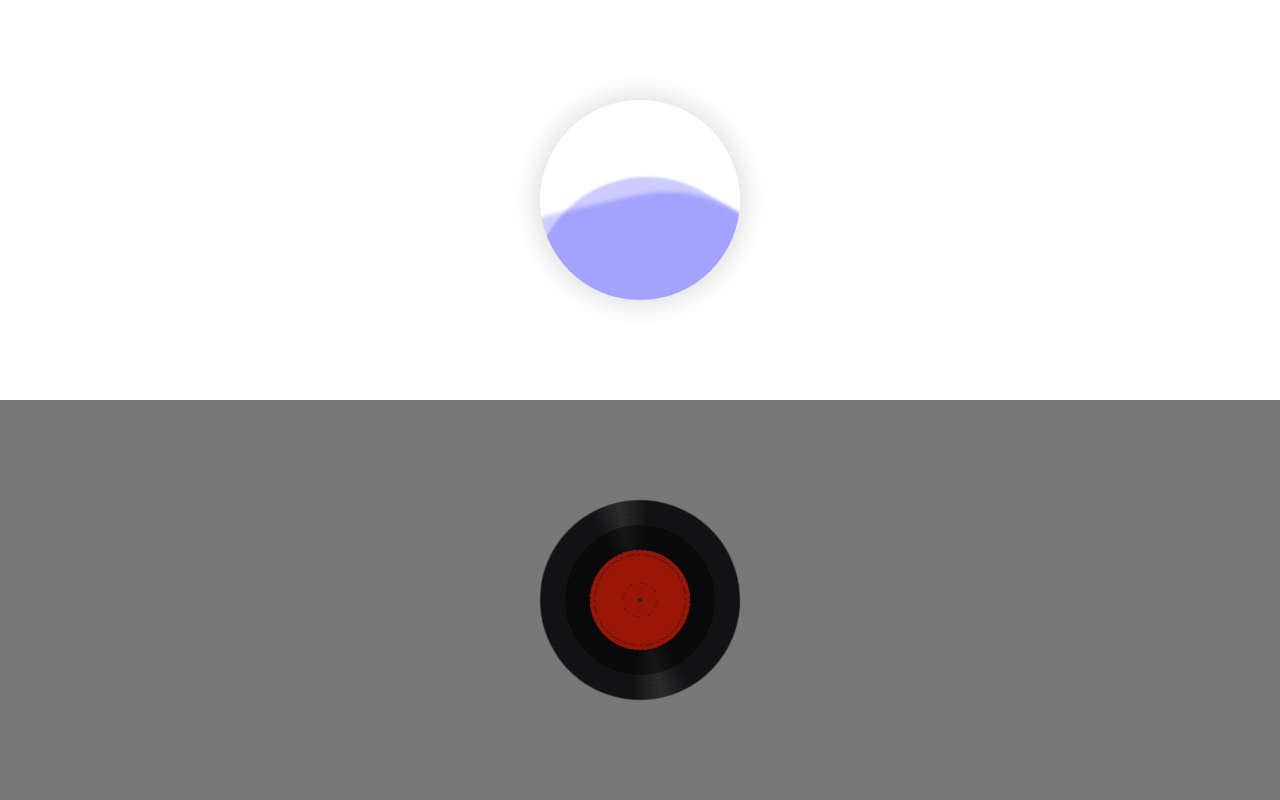
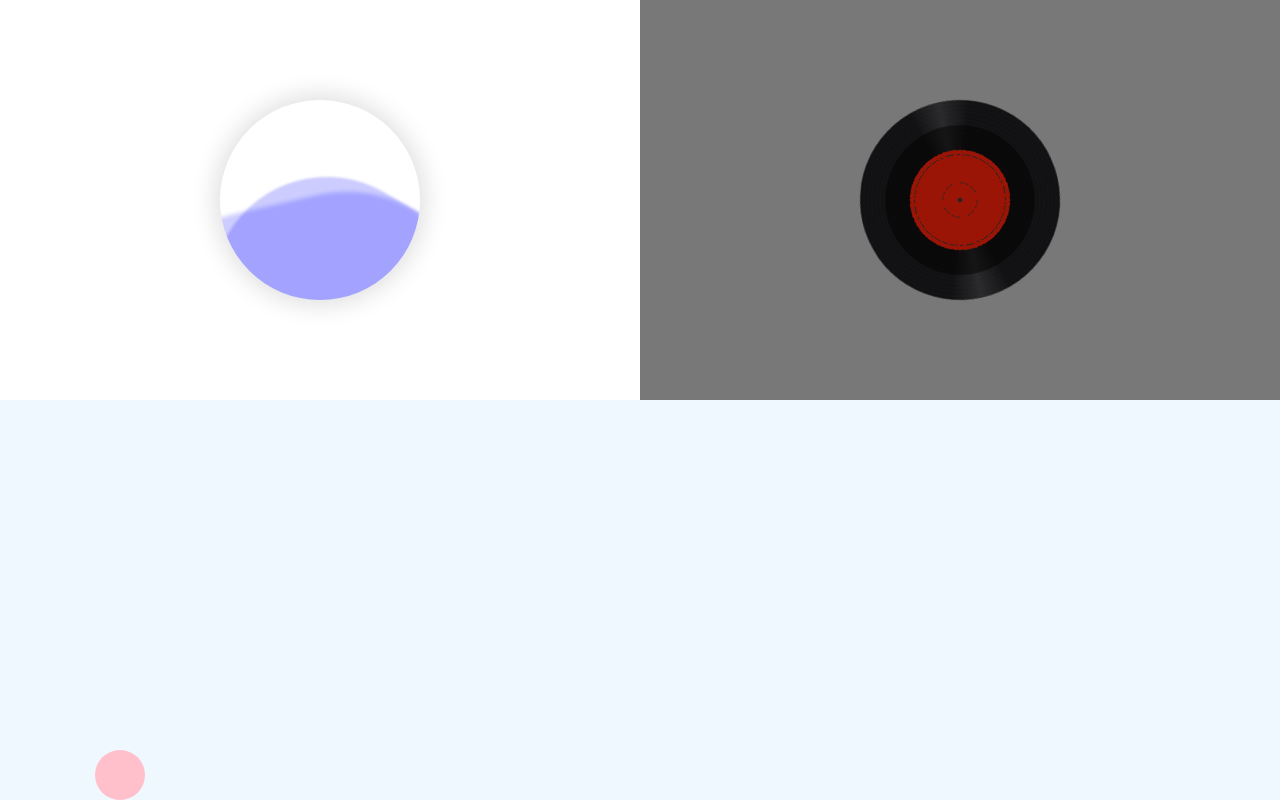
Before and after one commit to ChrisChan13/css-ideas, a website: page src/index.html in a window 1280 px wide. Drawn offline with Linux system fonts and the light colour scheme.

Commit message:
3.pinball

```diff
--- a/src/css/index.css
+++ b/src/css/index.css
@@ -1,6 +1,7 @@
 html, body {
   padding: 0;
   margin: 0;
+  overflow-x: hidden;
 }
 
 .row {
@@ -15,4 +16,5 @@ html, body {
   width: 50%;
   height: 100%;
   position: relative;
+  float: left;
 }
--- /dev/null
+++ b/src/css/pinball.css
@@ -0,0 +1,28 @@
+.pinball {
+  width: 100%;
+  height: 100%;
+  background: aliceblue;
+  position: relative;
+}
+
+.pinball::before {
+  content: '';
+  position: absolute;
+  left: 0;
+  top: 0;
+  width: 50px;
+  height: 50px;
+  border-radius: 50%;
+  background-color: pink;
+  animation: x 2.6s alternate linear infinite, y 1s alternate linear infinite;
+}
+
+@keyframes x {
+  from { left: 0; }
+  to { left: calc(100% - 50px); }
+}
+
+@keyframes y {
+  from { top: 0; }
+  to { top: calc(100% - 50px); }
+}
--- a/src/index.html
+++ b/src/index.html
@@ -7,14 +7,20 @@
   <link rel="stylesheet" href="./css/index.css">
   <link rel="stylesheet" href="./css/wave.css">
   <link rel="stylesheet" href="./css/record.css">
+  <link rel="stylesheet" href="./css/pinball.css">
   <!-- endbuild -->
 </head>
 <body>
   <div class="row">
-    <div class="wave"></div>
+    <div class="column">
+      <div class="wave"></div>
+    </div>
+    <div class="column record-wrap">
+      <div class="record"></div>
+    </div>
   </div>
-  <div class="row record-wrap">
-    <div class="record"></div>
+  <div class="row">
+    <div class="pinball"></div>
   </div>
 </body>
 </html>
```
Also changed, not shown: readme.md.
